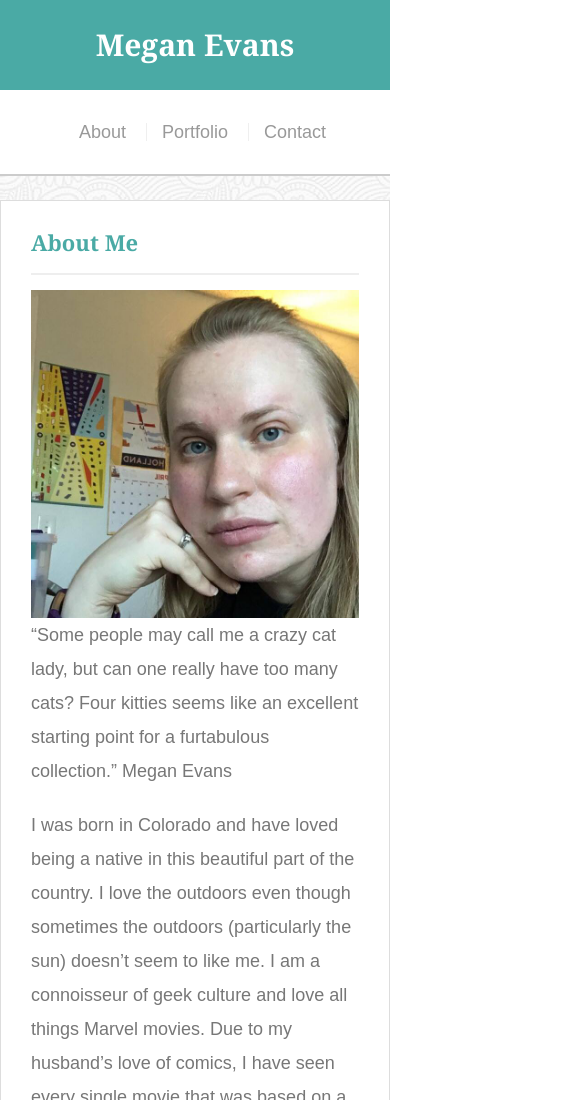
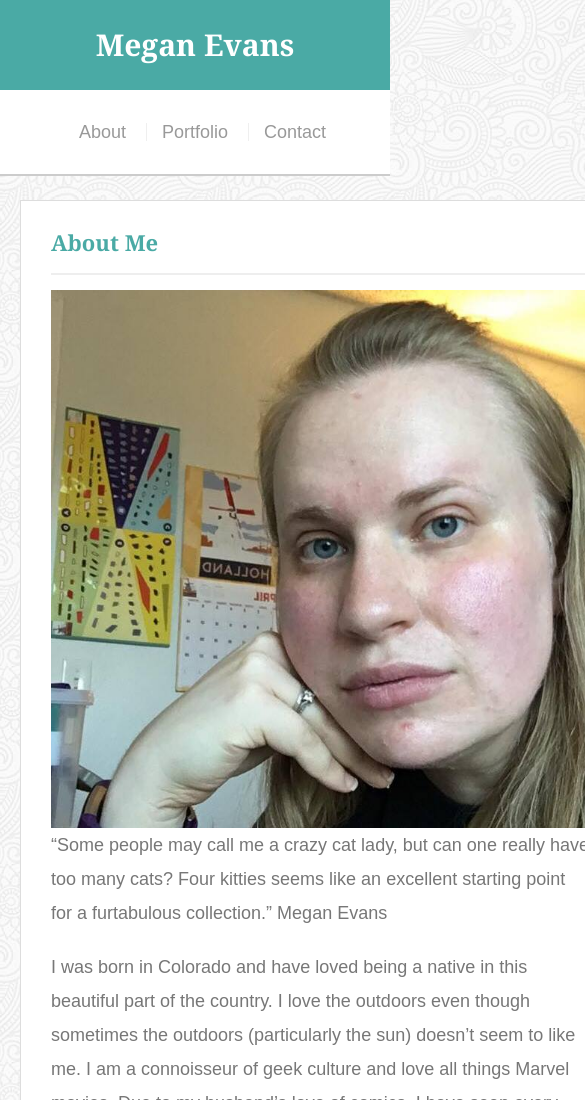
Before and after one commit to yellowduck87/Responsive-portifolio, a plain HTML site: page index.html in a window 390 px wide. Shown: the top 1100 px of the page, 585 px wide, since content can reach past the window. Drawn offline with Linux system fonts and the light colour scheme.

Commit message:
finalized responsze per homework images

```diff
--- a/assets/css/style.css
+++ b/assets/css/style.css
@@ -197,20 +197,46 @@ input[type=submit] {
 }
 
 @media screen and (max-width: 980px){
-	.container {
-		max-width: 920px;
+	#main-container {
+		width: 660px;
+		margin: 0 0 70px 20px;
 	}
 
-	.main-section {
-		max-width: 920px;
+	#logo {
+		margin: 0 0 0 20px;
 	}
-}
+
+	nav {
+		margin: 25px 20px 0 0;
+	}
+	container {
+		width: 900px;
+	}
 
 @media screen and (max-width: 768px){
 
-}
+	.profile-pic {
+		width:50%;
+	}
+	#logo {
+		width: 40%;
+	}
+
+	nav {
+		width: 40%;
+	}
+
+	   #main-container {
+		width: 708px;
+	}
+
 
 @media screen and (max-width: 640px){
+
+	#main-container {
+		width: 600px;
+	}
+
 	#logo {
 		width: 100%;
 		margin: 0 auto;
```
